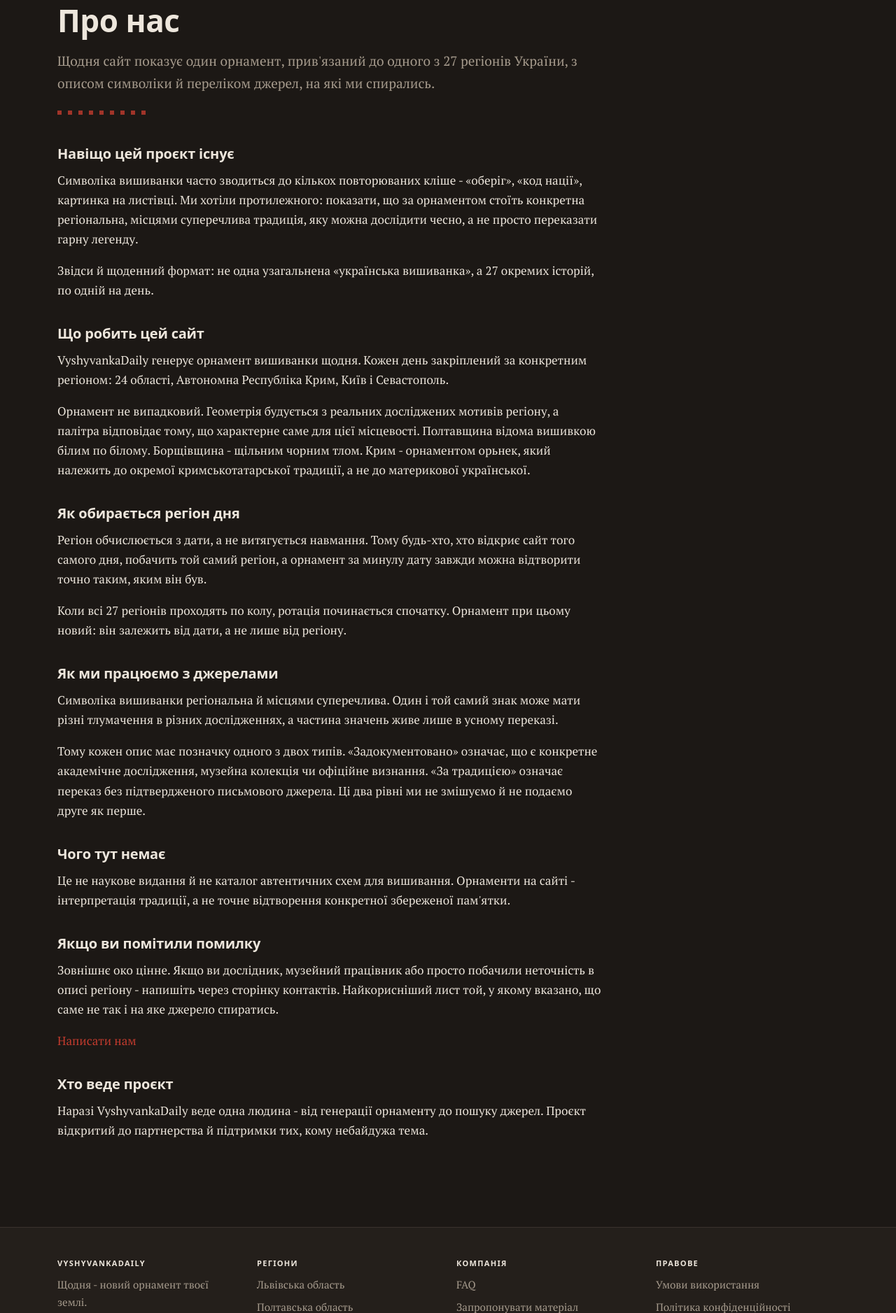
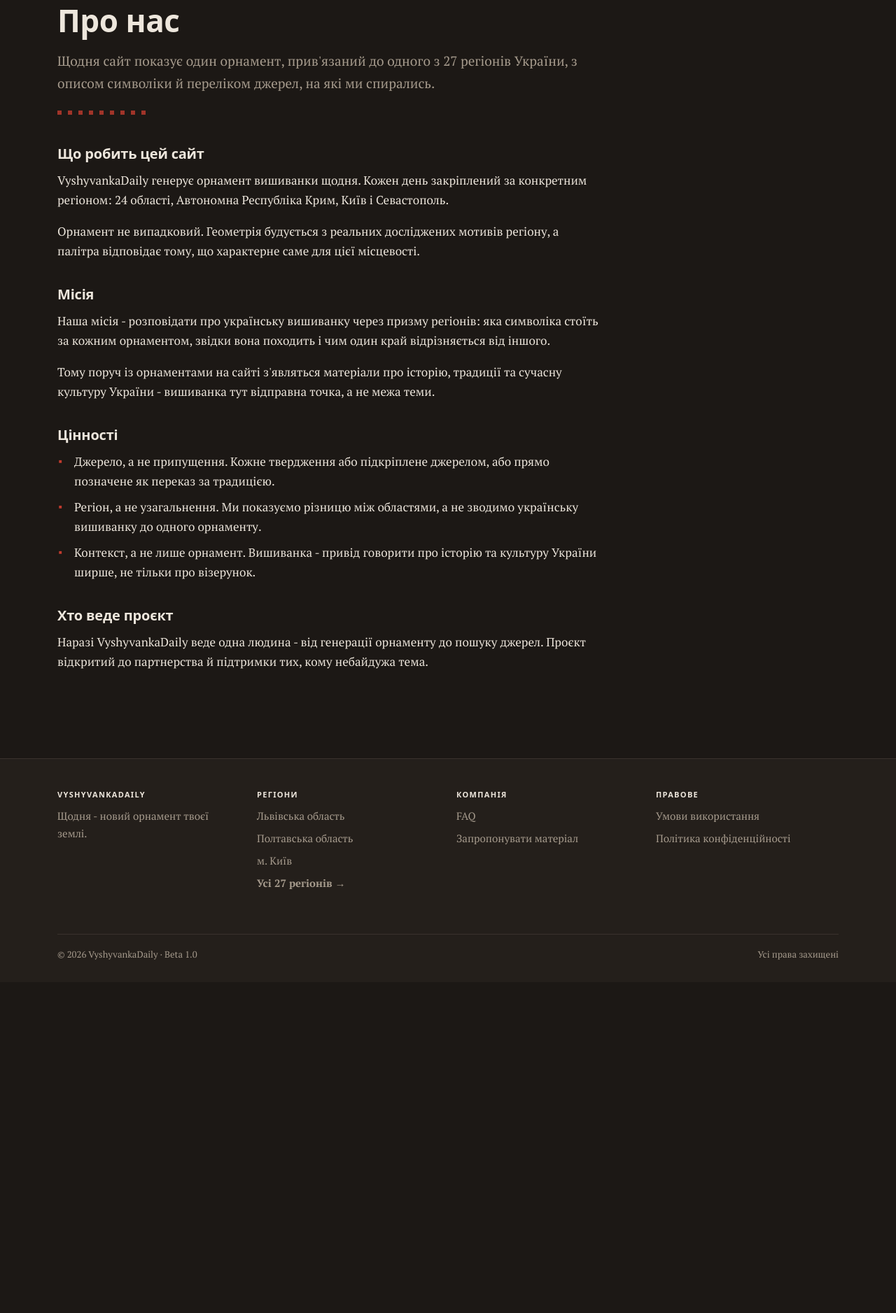
Before and after one commit to ZamotVlad/VyshyvankaDaily, a Django app: page /about/ in a window 1280 px wide. Shown: the part 142-2019 px from the top of the page at 70% size. After the commit the page ends 1514 px from the top, so only its background shows below. Run offline with Django 5.2, Linux system fonts and the light colour scheme; some libraries are stand-ins or nearby versions; some web fonts are replaced.

Commit message:
docs: rewrite about page - mission, values, team sections

```diff
--- a/templates/pages/about.html
+++ b/templates/pages/about.html
@@ -13,38 +13,24 @@
 
 <div class="vd-doc">
   <section>
-    <h2>{% translate "Навіщо цей проєкт існує" %}</h2>
-    <p>{% translate "Символіка вишиванки часто зводиться до кількох повторюваних кліше - «оберіг», «код нації», картинка на листівці. Ми хотіли протилежного: показати, що за орнаментом стоїть конкретна регіональна, місцями суперечлива традиція, яку можна дослідити чесно, а не просто переказати гарну легенду." %}</p>
-    <p>{% translate "Звідси й щоденний формат: не одна узагальнена «українська вишиванка», а 27 окремих історій, по одній на день." %}</p>
+    <h2>{% translate "Що робить цей сайт" %}</h2>
+    <p>{% translate "VyshyvankaDaily генерує орнамент вишиванки щодня. Кожен день закріплений за конкретним регіоном: 24 області, Автономна Республіка Крим, Київ і Севастополь." %}</p>
+    <p>{% translate "Орнамент не випадковий. Геометрія будується з реальних досліджених мотивів регіону, а палітра відповідає тому, що характерне саме для цієї місцевості." %}</p>
   </section>
 
   <section>
-    <h2>{% translate "Що робить цей сайт" %}</h2>
-    <p>{% translate "VyshyvankaDaily генерує орнамент вишиванки щодня. Кожен день закріплений за конкретним регіоном: 24 області, Автономна Республіка Крим, Київ і Севастополь." %}</p>
-    <p>{% translate "Орнамент не випадковий. Геометрія будується з реальних досліджених мотивів регіону, а палітра відповідає тому, що характерне саме для цієї місцевості. Полтавщина відома вишивкою білим по білому. Борщівщина - щільним чорним тлом. Крим - орнаментом орьнек, який належить до окремої кримськотатарської традиції, а не до материкової української." %}</p>
+    <h2>{% translate "Місія" %}</h2>
+    <p>{% translate "Наша місія - розповідати про українську вишиванку через призму регіонів: яка символіка стоїть за кожним орнаментом, звідки вона походить і чим один край відрізняється від іншого." %}</p>
+    <p>{% translate "Тому поруч із орнаментами на сайті з'являться матеріали про історію, традиції та сучасну культуру України - вишиванка тут відправна точка, а не межа теми." %}</p>
   </section>
 
   <section>
-    <h2>{% translate "Як обирається регіон дня" %}</h2>
-    <p>{% translate "Регіон обчислюється з дати, а не витягується навмання. Тому будь-хто, хто відкриє сайт того самого дня, побачить той самий регіон, а орнамент за минулу дату завжди можна відтворити точно таким, яким він був." %}</p>
-    <p>{% translate "Коли всі 27 регіонів проходять по колу, ротація починається спочатку. Орнамент при цьому новий: він залежить від дати, а не лише від регіону." %}</p>
-  </section>
-
-  <section>
-    <h2>{% translate "Як ми працюємо з джерелами" %}</h2>
-    <p>{% translate "Символіка вишиванки регіональна й місцями суперечлива. Один і той самий знак може мати різні тлумачення в різних дослідженнях, а частина значень живе лише в усному переказі." %}</p>
-    <p>{% translate "Тому кожен опис має позначку одного з двох типів. «Задокументовано» означає, що є конкретне академічне дослідження, музейна колекція чи офіційне визнання. «За традицією» означає переказ без підтвердженого письмового джерела. Ці два рівні ми не змішуємо й не подаємо друге як перше." %}</p>
-  </section>
-
-  <section>
-    <h2>{% translate "Чого тут немає" %}</h2>
-    <p>{% translate "Це не наукове видання й не каталог автентичних схем для вишивання. Орнаменти на сайті - інтерпретація традиції, а не точне відтворення конкретної збереженої пам'ятки." %}</p>
-  </section>
-
-  <section>
-    <h2>{% translate "Якщо ви помітили помилку" %}</h2>
-    <p>{% translate "Зовнішнє око цінне. Якщо ви дослідник, музейний працівник або просто побачили неточність в описі регіону - напишіть через сторінку контактів. Найкорисніший лист той, у якому вказано, що саме не так і на яке джерело спиратись." %}</p>
-    <p><a href="{% url 'pages:contact' %}">{% translate "Написати нам" %}</a></p>
+    <h2>{% translate "Цінності" %}</h2>
+    <ul>
+      <li>{% translate "Джерело, а не припущення. Кожне твердження або підкріплене джерелом, або прямо позначене як переказ за традицією." %}</li>
+      <li>{% translate "Регіон, а не узагальнення. Ми показуємо різницю між областями, а не зводимо українську вишиванку до одного орнаменту." %}</li>
+      <li>{% translate "Контекст, а не лише орнамент. Вишиванка - привід говорити про історію та культуру України ширше, не тільки про візерунок." %}</li>
+    </ul>
   </section>
 
   <section>
```
